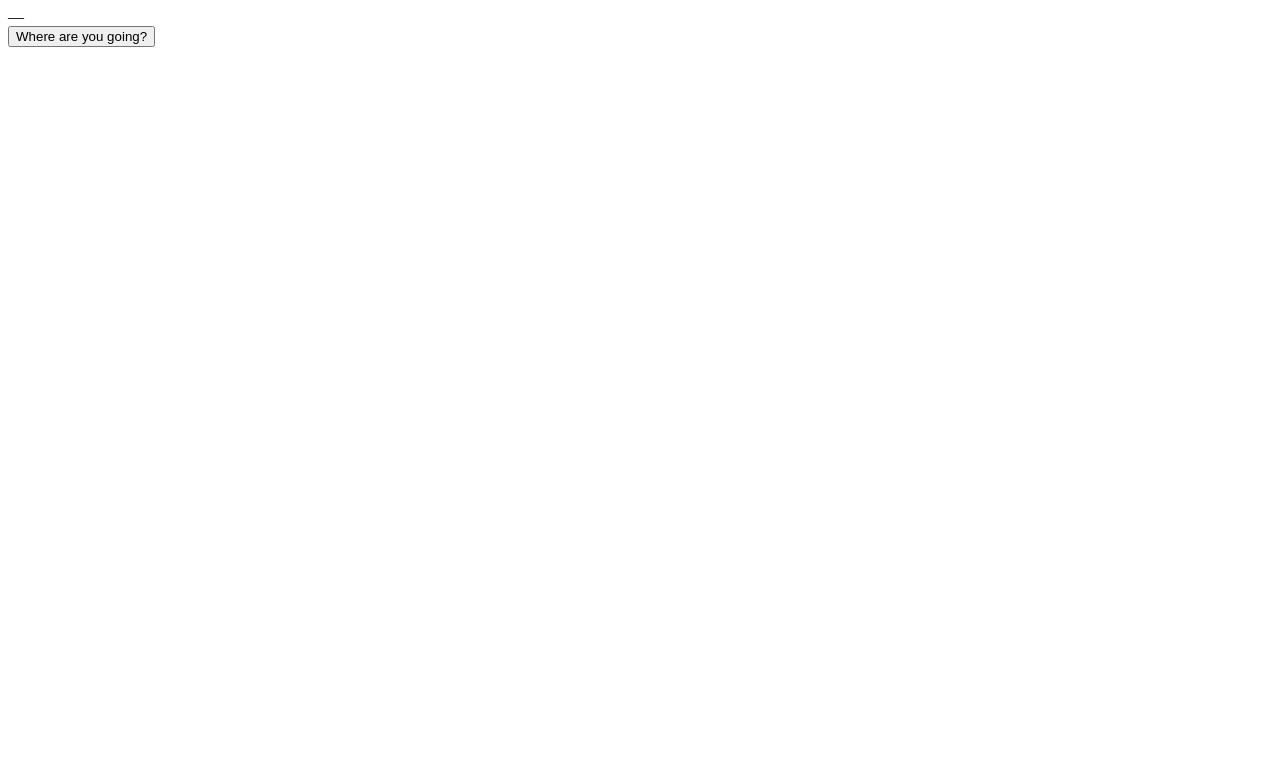
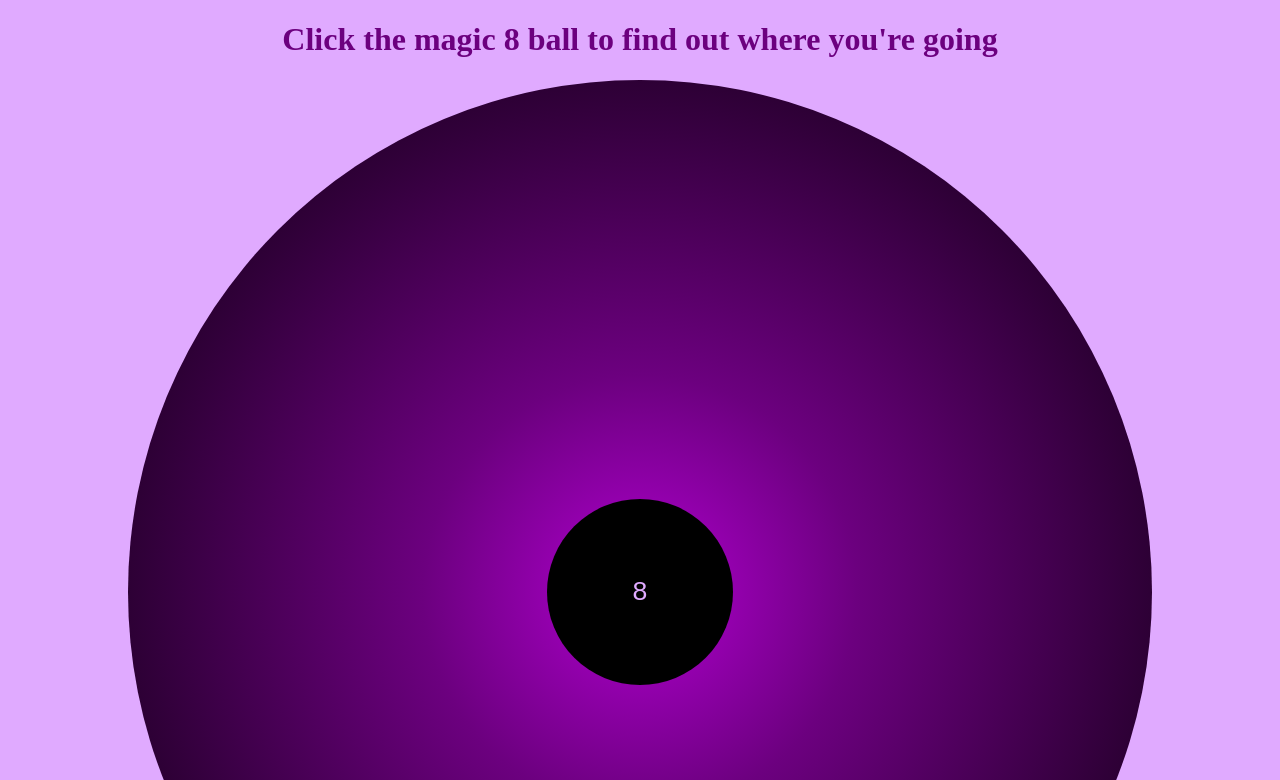
Before and after one commit to Lizzyfemme/8ball-location-generator, a plain HTML site: page index.html in a window 1280 px wide. Shown: the top 780 px of the page. Drawn offline with Linux system fonts and the light colour scheme; a web font is replaced by a local one.

Commit message:
style improved

```diff
--- /dev/null
+++ b/8ball.js
@@ -0,0 +1,22 @@
+ function getRandomLocation() {
+      const rand = Math.random() * 100;
+      if (rand < 50) return "Art Class";
+      else if (rand < 65) return "Office";
+      else if (rand < 75) return "Cafeteria";
+      else if (rand < 80) return "Great Hall";
+      else if (rand < 90) return "Staff Washroom";
+      else if (rand < 95) return "Art Storage Closet";
+      else return "Staffroom";
+    }
+
+function showRandomLocation() {
+  const label = document.getElementById("location");
+
+  label.textContent = getRandomLocation();
+
+  label.classList.remove("fade");
+  void label.offsetWidth;
+  label.classList.add("fade");
+}
+  document.getElementById("getRandomLocation")
+            .addEventListener("click", showRandomLocation);
--- a/index.html
+++ b/index.html
@@ -2,39 +2,22 @@
 <html>
 <head>
   <meta charset="utf-8" />
-  <title>8-sided Word Die</title>
+  <title>Magic 8 Ball Location</title>
   <link rel="stylesheet" href="main.css" />
+  <link rel="preconnect" href="https://fonts.googleapis.com">
+<link rel="preconnect" href="https://fonts.gstatic.com" crossorigin>
+<link href="https://fonts.googleapis.com/css2?family=Elms+Sans:ital,wght@0,100..900;1,100..900&family=Fira+Sans:ital,wght@0,100;0,200;0,300;0,400;0,500;0,600;0,700;0,800;0,900;1,100;1,200;1,300;1,400;1,500;1,600;1,700;1,800;1,900&display=swap" rel="stylesheet">
 </head>
 <body>
   <main>
-    <div class="die" id="die" role="status" aria-live="polite">
-      <span class="label" id="location">—</span>
-    </div>
-
-    <button id="getRandomLocation" type="button">Where are you going?</button>
+    <h1>Click the magic 8 ball to find out where you're going</h1>
+    <button id="getRandomLocation" class="ball" type="button">
+      <div class="answer" id="answer" role="status" aria-live="polite">
+        <span class="label" id="location">8</span>
+      </div>
+    </button>
   </main>
 
-  <script>
-    function getRandomLocation() {
-      const rand = Math.random() * 100;
-      if (rand < 50) return "Art Class";
-      else if (rand < 65) return "Office";
-      else if (rand < 75) return "Cafeteria";
-      else if (rand < 80) return "Great Hall";
-      else if (rand < 90) return "Staff Washroom";
-      else if (rand < 95) return "Art Storage Closet";
-      else return "Staffroom";
-    }
-
-    function showRandomLocation() {
-      const label = document.getElementById("location");
-      const die = document.getElementById("die");
-      label.textContent = getRandomLocation();
-
-
-    }
-  document.getElementById("getRandomLocation")
-            .addEventListener("click", showRandomLocation);
-     </script>
+  <script src="./8ball.js"></script>
 </body>
 </html>
--- a/main.css
+++ b/main.css
@@ -0,0 +1,76 @@
+:root {
+    --background-color: #e0aaff;
+    --text-color: blue;
+    --highlight: #6C007F;
+    --highlight2:#B000CF;
+    --shadow:rgba(108, 0, 127, 1);
+}
+
+body {
+    margin:0;
+}
+
+main {
+    display: flex;
+    flex-direction: column;
+    align-items: center;
+    background-color: var(--background-color);
+}
+
+h1{
+    font-family: 'Elms Sans';
+    color: var(--shadow);
+}
+
+.ball {
+   display: flex;
+    justify-content: center;
+    align-items: center;
+    width: 80vw;
+    height: 80vw;
+    background:  radial-gradient(circle,rgba(176, 0, 207, 1) 0%, rgba(108, 0, 127, 1) 30%, rgba(0, 0, 0, 1) 100%);
+    color: var(--text-color);
+    border-radius: 100%;
+    border: none;
+    outline: none;
+    cursor: pointer;
+}
+
+.answer {
+    color: black;
+    font-size: 2em;
+    border-radius: 100%;
+    width: 7em;
+    height: 7em;
+    background-color: black;
+    display: flex;
+    justify-content: center;
+    align-items: center;
+
+}
+
+.answer span {
+   transition: color 2s;
+   color: var(--background-color);
+}
+
+.fade {
+  animation: opacityanimation 1s ease-in;
+}
+
+/* @keyframes floating {
+  from {
+    transform: rotateZ(0) rotateY(15deg) translateZ(6.8vmin) rotateZ(0);
+  }
+  to {
+    transform: rotateZ(1turn) rotateY(15deg) translateZ(6.8vmin) rotateZ(-1turn);
+  }
+} */
+  @keyframes opacityanimation {
+    from {
+        opacity: 0;
+  }
+  to {
+    opacity:1
+  }
+}
```
